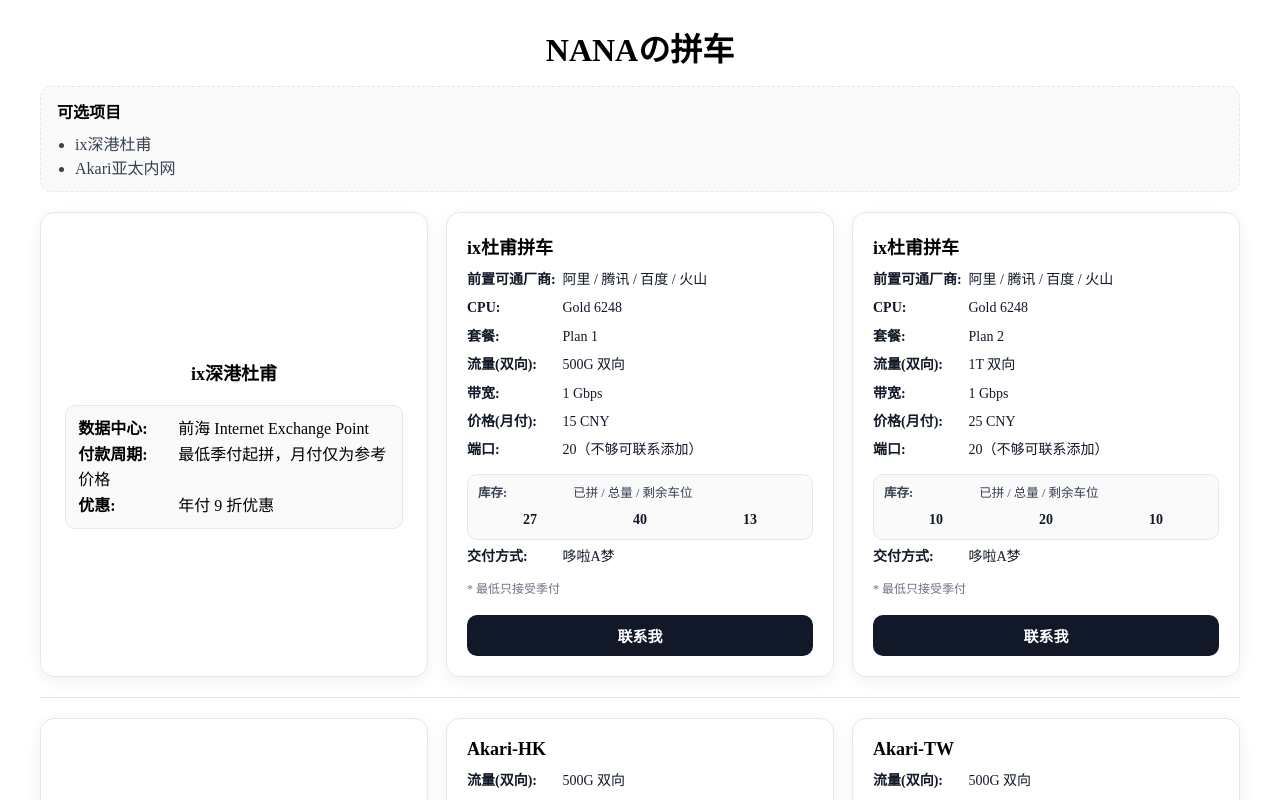
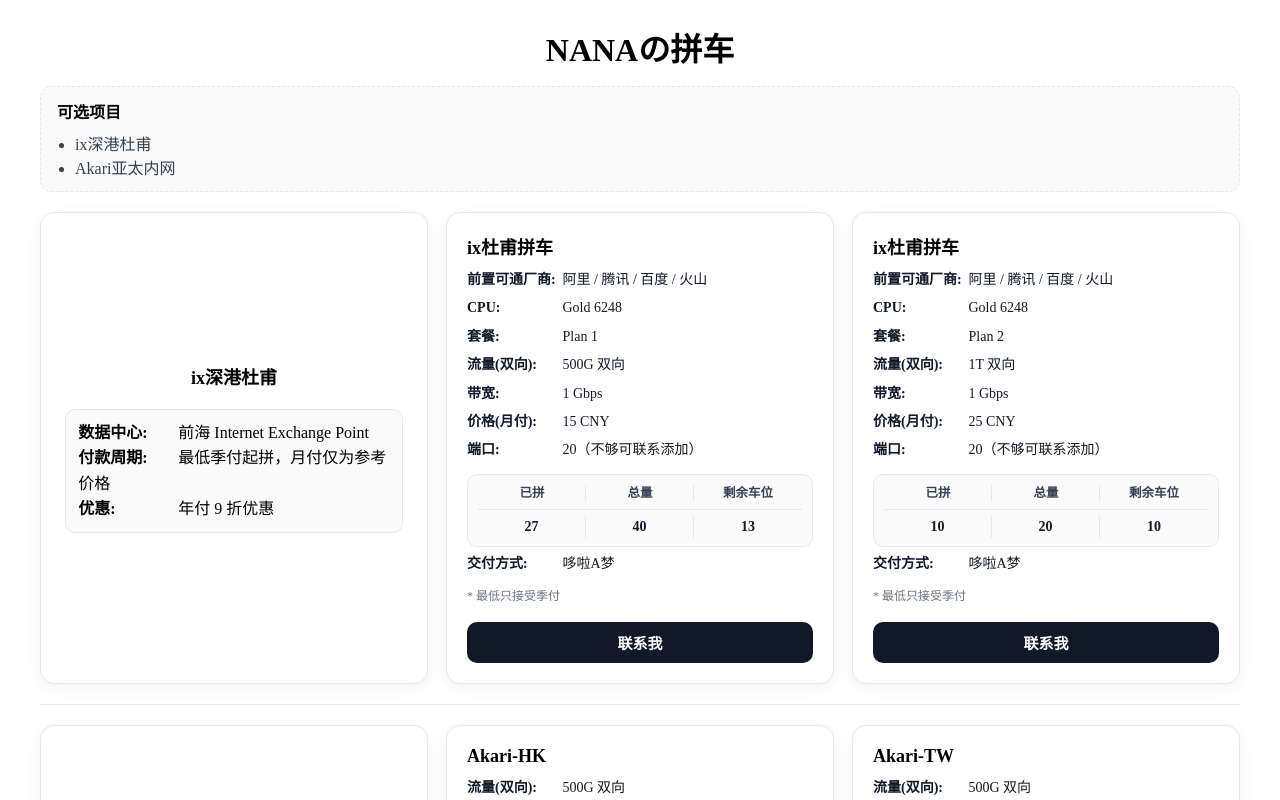
Before and after one commit to L1ttlebear/shoplist, a Vue app: page / in a window 1280 px wide. Shown: the top 800 px of the page. Built offline with nearby package versions, Linux system fonts and the light colour scheme.

Commit message:
align stock header and add separators

```diff
--- a/src/components/ProductCard.vue
+++ b/src/components/ProductCard.vue
@@ -35,7 +35,11 @@
       <div v-if="p.ports !== undefined"><b>端口:</b> {{ p.ports }}</div>
 
       <div v-if="p.stock" class="stock-box">
-        <div class="stock-title"><b>库存:</b> 已拼 / 总量 / 剩余车位</div>
+        <div class="stock-title">
+          <span><b>已拼</b></span>
+          <span><b>总量</b></span>
+          <span><b>剩余车位</b></span>
+        </div>
         <div class="stock-grid">
           <span>{{ (p.stock || '').split('/')[0] }}</span>
           <span>{{ (p.stock || '').split('/')[1] }}</span>
@@ -130,13 +134,36 @@
   padding:8px 10px;
   background:#fafafa;
 }
-.stock-title{font-size:12.5px;color:#374151;margin-bottom:6px;}
+.stock-title{
+  display:grid;
+  grid-template-columns:repeat(3, 1fr);
+  text-align:center;
+  font-size:12.5px;
+  color:#374151;
+  padding-bottom:6px;
+  border-bottom:1px solid #e5e7eb;
+}
+.stock-title span{
+  position:relative;
+}
+.stock-title span:not(:last-child)::after{
+  content:"";
+  position:absolute;
+  right:0;
+  top:2px;
+  bottom:2px;
+  width:1px;
+  background:#e5e7eb;
+}
 .stock-grid{
   display:grid;
   grid-template-columns:repeat(3, 1fr);
-  gap:6px;
   text-align:center;
   font-weight:700;
+  padding-top:6px;
+}
+.stock-grid span:not(:last-child){
+  border-right:1px solid #e5e7eb;
 }
 .note,.remark{color:#6b7280;font-size:12px;}
 .btn{
```
